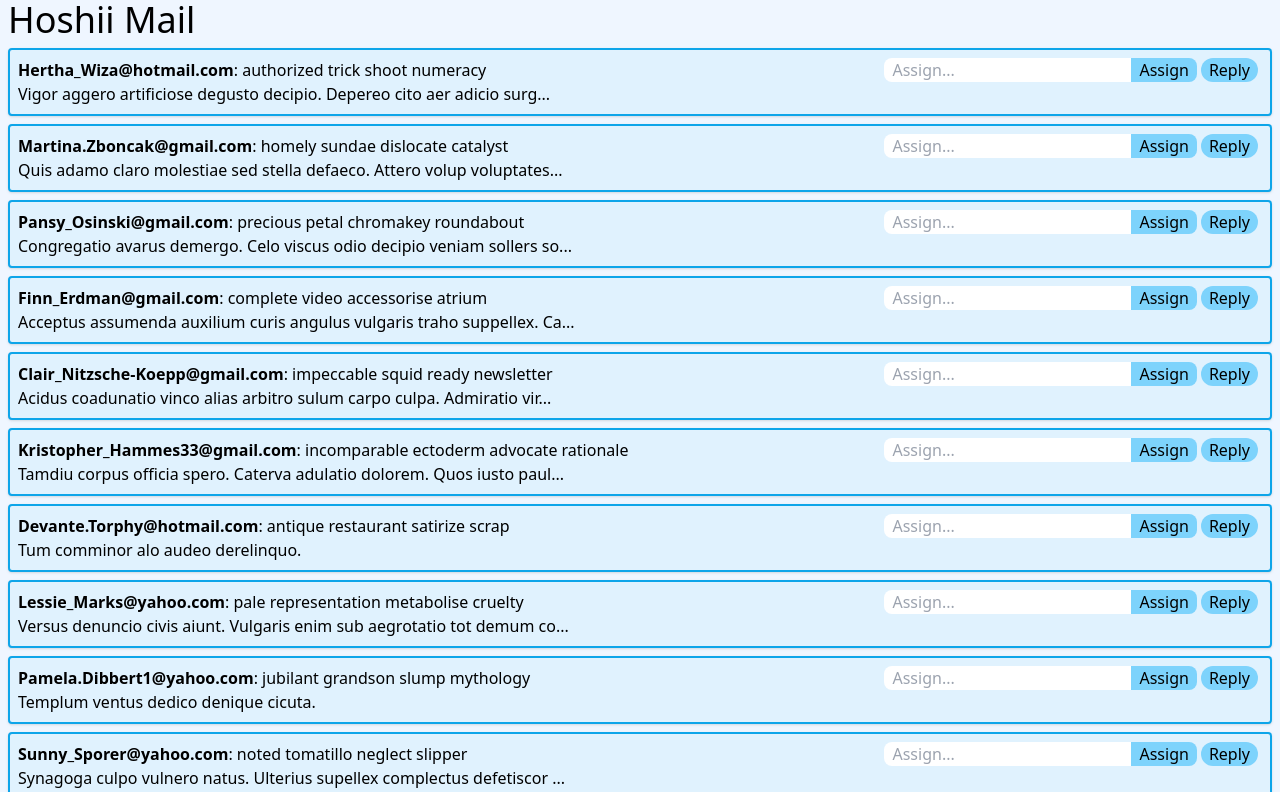
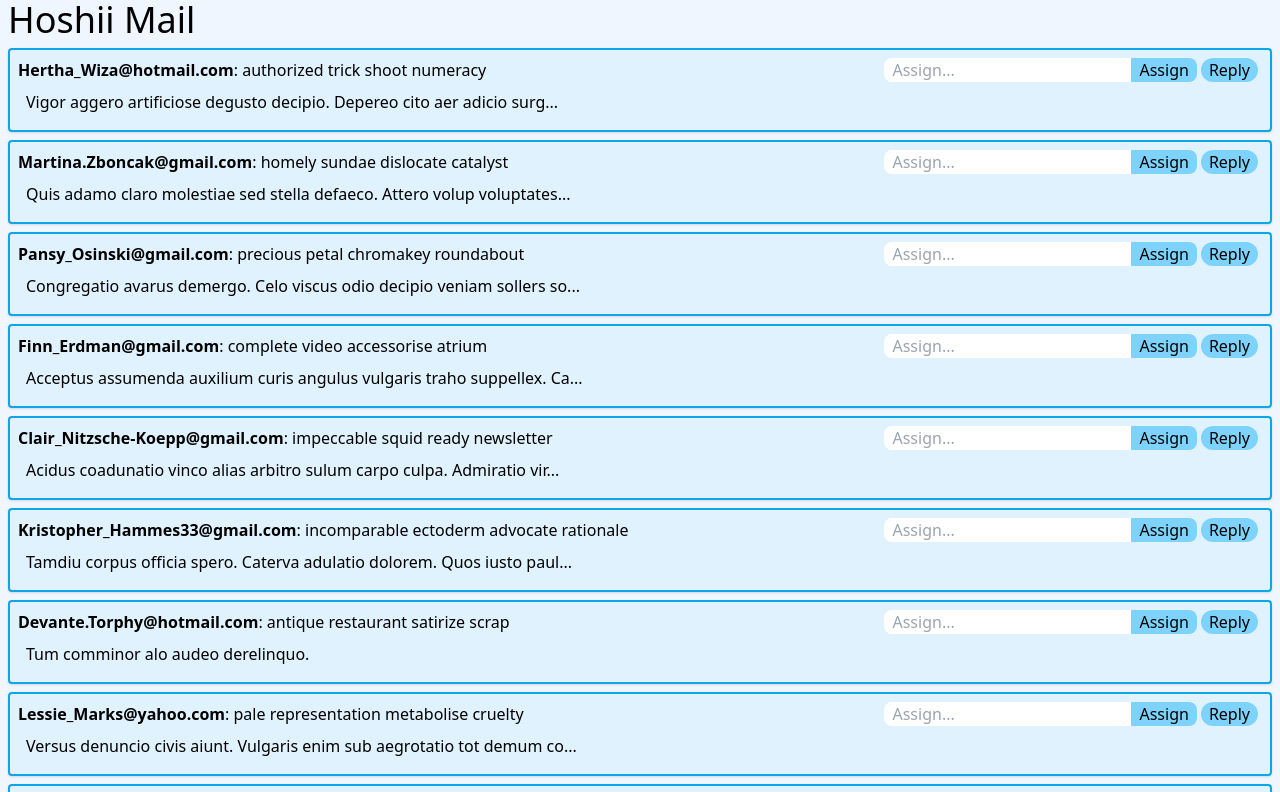
Before and after one commit to jkasalt/hoshii-mail, a React (Vite) app: page / in a window 1280 px wide. Shown: the top 792 px of the page. Built offline with nearby package versions, Linux system fonts and the light colour scheme.

Commit message:
change preview styling

```diff
--- a/src/components/SingleEmailThread.tsx
+++ b/src/components/SingleEmailThread.tsx
@@ -3,18 +3,13 @@ import {
   type Dispatch,
   useContext,
   useMemo,
-  useReducer,
   useState,
 } from "react";
 import type { EmailThread } from "../types/EmailThread";
 import EmailDisplay from "./EmailDisplay";
 import useSet from "../hooks/UseSet";
-import ButtonWithDropDown from "./ButtonWithDropdown";
 import ReplyBox from "./ReplyBox";
-import {
-  type EmailThreadAction,
-  threadsReducer,
-} from "../reducers/EmailThreadReducer";
+import type { EmailThreadAction } from "../reducers/EmailThreadReducer";
 import { UsernameContext } from "../contexts/UsernameContext";
 import Assigned from "./Assigned";
 
@@ -49,7 +44,7 @@ export default function SingleEmailThread({
     return (
       <>
         {assignees.size > 0 && <strong>Preview:</strong>}
-        <p>{truncated}</p>
+        <p className="p-2">{truncated}</p>
       </>
     );
   };
```
